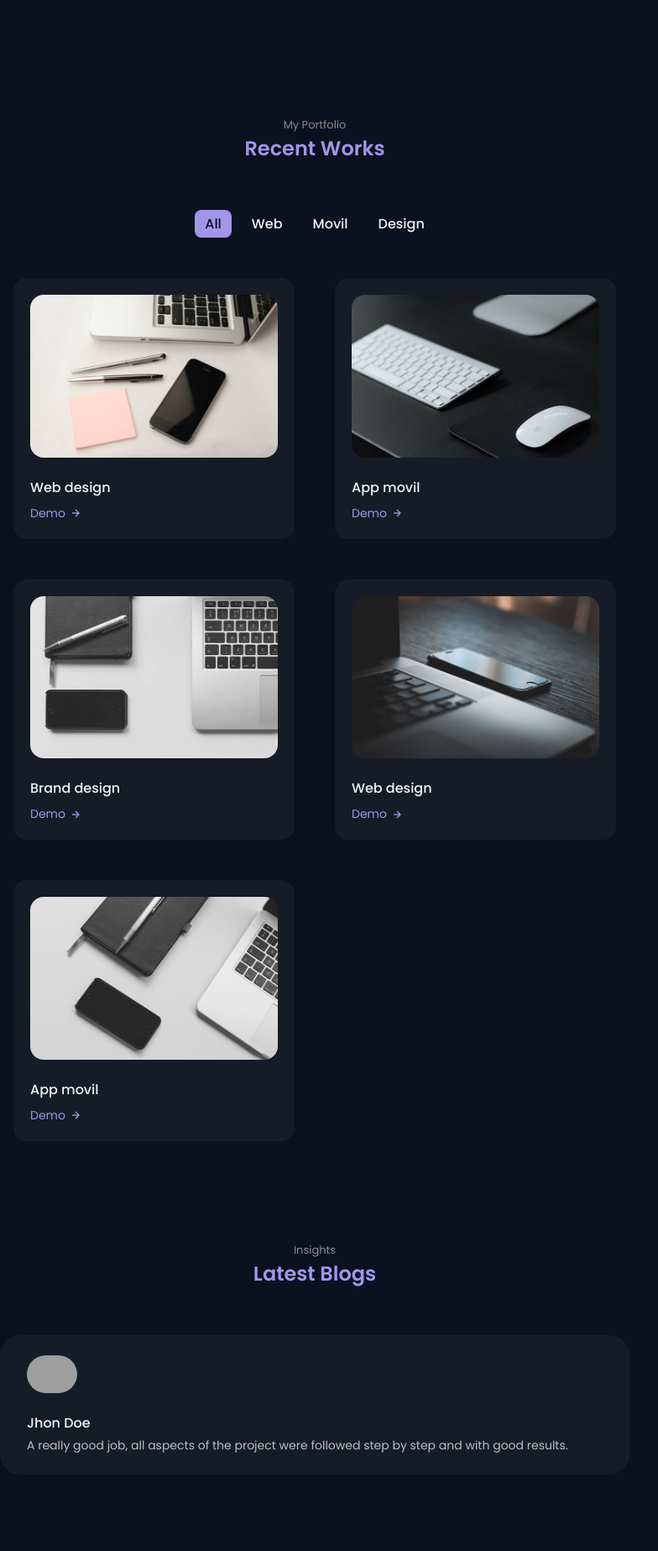
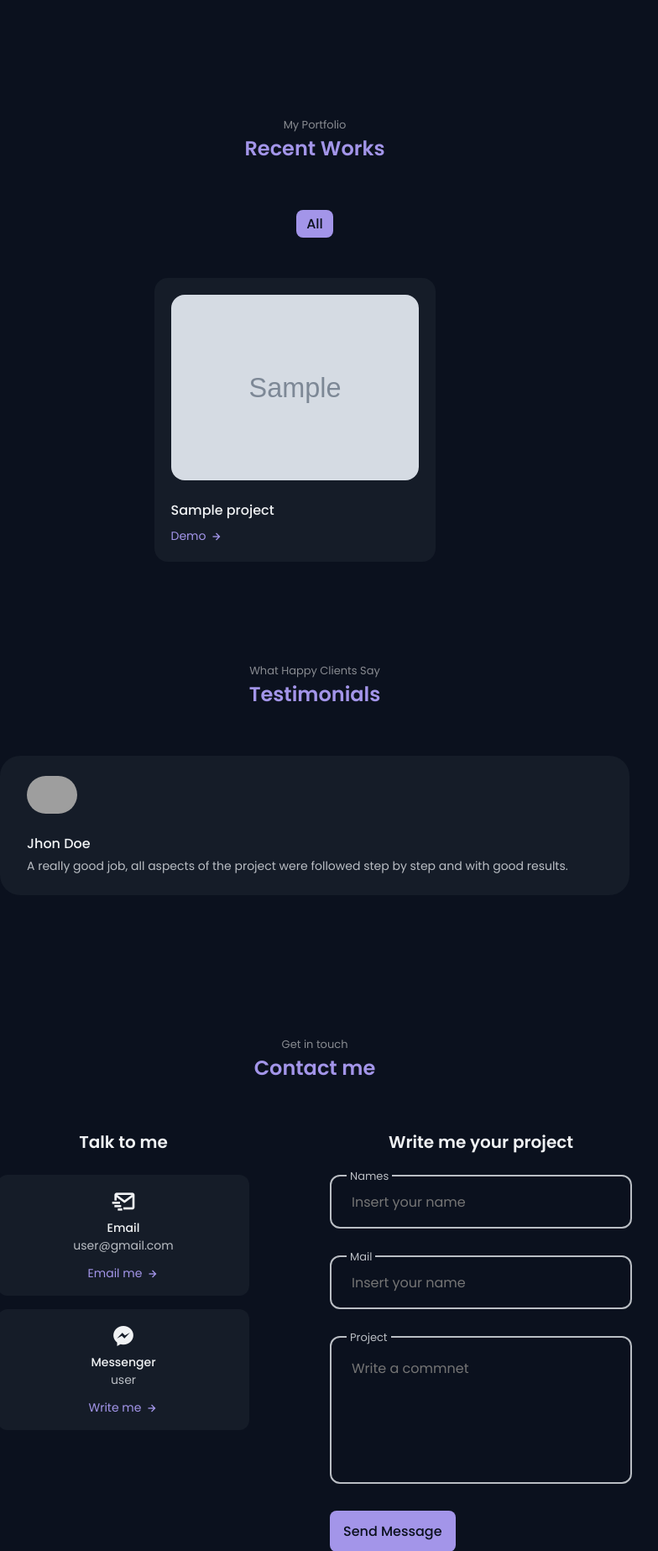
Before and after one commit to ATTACHMRNT-SORIT/portfolio-project, a PHP site: page / in a window 1280 px wide. Shown: the part 2137-3984 px from the top of the page at 84% size, without its empty margins (265-1049 px from the left). Run offline with PHP 8.4, Linux system fonts and the light colour scheme; tables that the repository leaves empty or names only in its code hold one stand-in row (values such as "Sample post"); grey boxes marked "Sample" are stand-in pictures; data that the repository does not hold is empty; grey boxes are pictures that could not be loaded.

Commit message:
frontend dynamic data fetching

```diff
--- a/index.php
+++ b/index.php
@@ -1,20 +1,14 @@
 <!DOCTYPE html>
 <html lang="en">
+
 <head>
   <meta charset="UTF-8">
   <meta name="viewport" content="width=device-width, initial-scale=1.0">
 
-        <link
-        rel="shortcut icon"
-        href="assets/img/favicon.png"
-        type="image/x-icon"
-      />
+  <link rel="shortcut icon" href="assets/img/favicon.png" type="image/x-icon" />
 
   <!--=============== BOXICONS ===============-->
-      <link
-        href="https://unpkg.com/boxicons@2.1.1/css/boxicons.min.css"
-        rel="stylesheet"
-      />
+  <link href="https://unpkg.com/boxicons@2.1.1/css/boxicons.min.css" rel="stylesheet" />
 
   <!--=============== SWIPER CSS ===============-->
   <link rel="stylesheet" href="assets/css/swiper-bundle.min.css" />
@@ -24,14 +18,16 @@
 
   <title> Portfolio website </title>
 </head>
+
 <body>
   <?php
   $db = mysqli_connect("localhost", "root", "", "portfolio");
   $query = " SELECT * from blogs ";
   $query2 = " SELECT * from projects ";
+  $query3 = " SELECT * from categories ";
   $result = mysqli_query($db, $query);
   $result2 = mysqli_query($db, $query2);
-
+  $result3 = mysqli_query($db, $query3);
   ?>
   <!--=============== HEADER ===============-->
   <header class="header" id="header">
@@ -88,11 +84,7 @@
           <h3 class="home__education">Full Stack Developer</h3>
 
           <div class="home__buttons">
-                    <a
-                      download=""
-                      href="assets/pdf/Kevin-Cv.pdf"
-                      class="button button--ghost"
-                    >
+            <a download="" href="assets/pdf/Kevin-Cv.pdf" class="button button--ghost">
               Download CV
             </a>
             <a href="#about" class="button">About me</a>
@@ -107,16 +99,10 @@
           <a href="https://www.linkedin.com/" class="home__social-link" target='_blank'>
             <i class="bx bxl-linkedin-square"></i>
           </a>
-                  <a
-                    href="https://github.com/javokhirabdullakhonov"
-                    class="home__social-link" target='_blank'
-                  >
+          <a href="https://github.com/javokhirabdullakhonov" class="home__social-link" target='_blank'>
             <i class="bx bxl-github"></i>
           </a>
-                  <a
-                    href="https://instagram.com/javokhirweb7"
-                    class="home__social-link" target='_blank'
-                  >
+          <a href="https://instagram.com/javokhirweb7" class="home__social-link" target='_blank'>
             <i class="bx bxl-instagram"></i>
           </a>
         </div>
@@ -343,73 +329,41 @@
 
       <div class="work__filter">
         <span class="work__item active-work" data-filter="all">All</span>
-                <span class="work__item" data-filter=".web">Web</span>
-                <span class="work__item" data-filter=".movil">Movil</span>
-                <span class="work__item" data-filter=".design">Design</span>
+
       </div>
 
       <div class="work__container container grid">
-                <div class="work__card mix web">
-                  <img src="assets/img/work1.jpg" alt="work 1" class="work__img" />
+        <?php
+        if ($result2->num_rows > 0) {
+          while ($row = $result2->fetch_assoc()) {
+        ?>
 
-                  <h3 class="work__title">Web design</h3>
+            <div class="work__card mix <?php echo $row['category_id']; ?>">
+              <img src="./backend/portfolio/<?php echo $row['image']; ?>" alt="work 1" class="work__img" />
 
-                  <a href="#" class="work__button">
+              <h3 class="work__title"><?php echo $row['name']; ?></h3>
+
+              <a href="<?php echo $row['url']; ?>" target="_blank" class="work__button">
                 Demo <i class="bx bx-right-arrow-alt work__icon"></i>
               </a>
             </div>
-                <div class="work__card mix movil">
-                  <img src="assets/img/work2.jpg" alt="work 1" class="work__img" />
+        <?php }
+        }
+        ?>
 
-                  <h3 class="work__title">App movil</h3>
 
-                  <a href="#" class="work__button">
-                    Demo <i class="bx bx-right-arrow-alt work__icon"></i>
-                  </a>
-                </div>
-                <div class="work__card mix design">
-                  <img src="assets/img/work3.jpg" alt="work 1" class="work__img" />
-
-                  <h3 class="work__title">Brand design</h3>
-
-                  <a href="#" class="work__button">
-                    Demo <i class="bx bx-right-arrow-alt work__icon"></i>
-                  </a>
-                </div>
-                <div class="work__card mix web">
-                  <img src="assets/img/work4.jpg" alt="work 1" class="work__img" />
-
-                  <h3 class="work__title">Web design</h3>
-
-                  <a href="#" class="work__button">
-                    Demo <i class="bx bx-right-arrow-alt work__icon"></i>
-                  </a>
-                </div>
-                <div class="work__card mix movil">
-                  <img src="assets/img/work5.jpg" alt="work 1" class="work__img" />
-
-                  <h3 class="work__title">App movil</h3>
-
-                  <a href="#" class="work__button">
-                    Demo <i class="bx bx-right-arrow-alt work__icon"></i>
-                  </a>
-                </div>
       </div>
     </section>
 
     <!--=============== TESTIMONIALS ===============-->
     <section class="testimonial section">
-              <span class="section__subtitle">Insights</span>
-              <h2 class="section__title">Latest Blogs</h2>
+      <span class="section__subtitle">What Happy Clients Say</span>
+      <h2 class="section__title">Testimonials</h2>
 
       <div class="testimonial__container container swiper">
         <div class="swiper-wrapper">
           <div class="testimonial__card swiper-slide">
-                    <img
-                      src="assets/img/testimonial1.png"
-                      alt=""
-                      class="testimonial__img"
-                    />
+            <img src="assets/img/testimonial1.png" alt="" class="testimonial__img" />
 
             <h3 class="testimonial__name">Jhon Doe</h3>
             <p class="testimonial__description">
@@ -444,17 +398,7 @@
               </a>
 
             </div>
-                    <div class="contact__card">
-                      <i class="bx bxl-telegram contact__card-icon"></i>
-                      <h3 class="contact__card-title">Telegram</h3>
-                      <span class="contact__card-data">+1234567890</span>
 
-                      <a href="https://t.me/" target="_blank" class="contact__button">
-                        Write me
-                        <i class="bx bx-right-arrow-alt contact__button-icon"></i>
-                      </a>
-
-                    </div>
             <div class="contact__card">
               <i class="bx bxl-messenger contact__card-icon"></i>
               <h3 class="contact__card-title">Messenger</h3>
@@ -548,4 +492,5 @@
   <!--=============== MAIN JS ===============-->
   <script src="assets/js/main.js"></script>
 </body>
+
 </html>
--- a/js/demo/chart-bar-demo.js
+++ b/js/demo/chart-bar-demo.js
@@ -35,9 +35,9 @@ var myBarChart = new Chart(ctx, {
     labels: ["January", "February", "March", "April", "May", "June"],
     datasets: [{
       label: "Revenue",
-      backgroundColor: "#4e73df",
-      hoverBackgroundColor: "#2e59d9",
-      borderColor: "#4e73df",
+      backgroundColor: "#4a5382",
+      hoverBackgroundColor: "#353e6e",
+      borderColor: "#4a5382",
       data: [4215, 5312, 6251, 7841, 9821, 14984],
     }],
   },
--- a/js/demo/chart-pie-demo.js
+++ b/js/demo/chart-pie-demo.js
@@ -10,8 +10,8 @@ var myPieChart = new Chart(ctx, {
     labels: ["Direct", "Referral", "Social"],
     datasets: [{
       data: [55, 30, 15],
-      backgroundColor: ['#4e73df', '#1cc88a', '#36b9cc'],
-      hoverBackgroundColor: ['#2e59d9', '#17a673', '#2c9faf'],
+      backgroundColor: ['#4a5382', '#1cc88a', '#36b9cc'],
+      hoverBackgroundColor: ['#353e6e', '#17a673', '#2c9faf'],
       hoverBorderColor: "rgba(234, 236, 244, 1)",
     }],
   },
--- a/scss/_variables.scss
+++ b/scss/_variables.scss
@@ -16,7 +16,7 @@ $gray-800: #5a5c69 !default;
 $gray-900: #3a3b45 !default;
 $black: #000 !default;
 
-$blue: #4e73df !default;
+$blue: #4a5382 !default;
 $indigo: #6610f2 !default;
 $purple: #6f42c1 !default;
 $pink: #e83e8c !default;
```
Also changed, not shown: css/sb-admin-2.css, css/sb-admin-2.min.css, img/undraw_posting_photo.svg, img/undraw_profile_1.svg, img/undraw_profile_2.svg, img/undraw_profile_3.svg, img/undraw_rocket.svg. Lines whose indentation alone changed are shown as unchanged.
